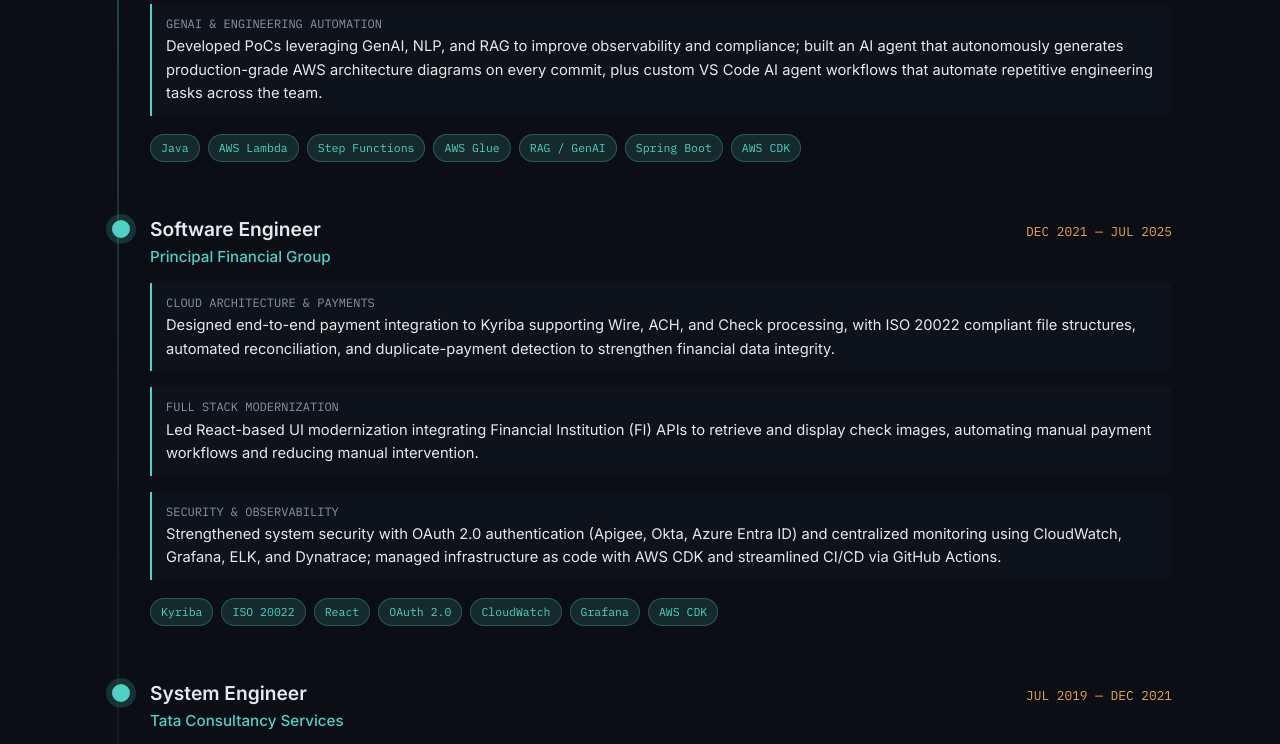
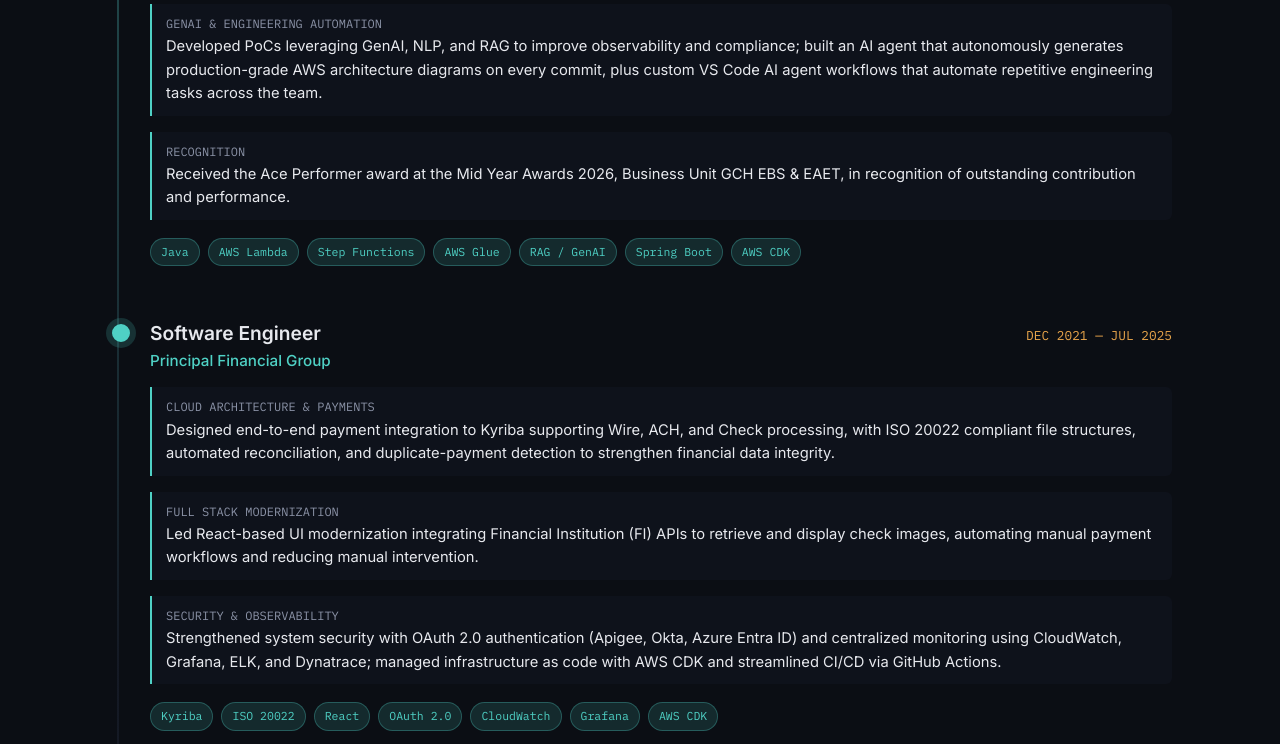
Before and after one commit to patraravin/portfolio, a plain HTML site: page index.html in a window 1280 px wide. Shown: the part 2800-3544 px from the top of the page. Drawn offline with nearby package versions, Linux system fonts and the light colour scheme; animation ran at ten frames a second.

Commit message:
Add recognition section to index.html
Added recognition section with award details.

```diff
--- a/index.html
+++ b/index.html
@@ -534,6 +534,10 @@
           <div class="impact-item">
             <div class="impact-label">GenAI &amp; Engineering Automation</div>
             <div class="impact-desc">Developed PoCs leveraging GenAI, NLP, and RAG to improve observability and compliance; built an AI agent that autonomously generates production-grade AWS architecture diagrams on every commit, plus custom VS Code AI agent workflows that automate repetitive engineering tasks across the team.</div>
+          </div>
+          <div class="impact-item">
+            <div class="impact-label">Recognition</div>
+            <div class="impact-desc">Received the Ace Performer award at the Mid Year Awards 2026, Business Unit GCH EBS &amp; EAET, in recognition of outstanding contribution and performance.</div>
           </div>
         </div>
 
```
